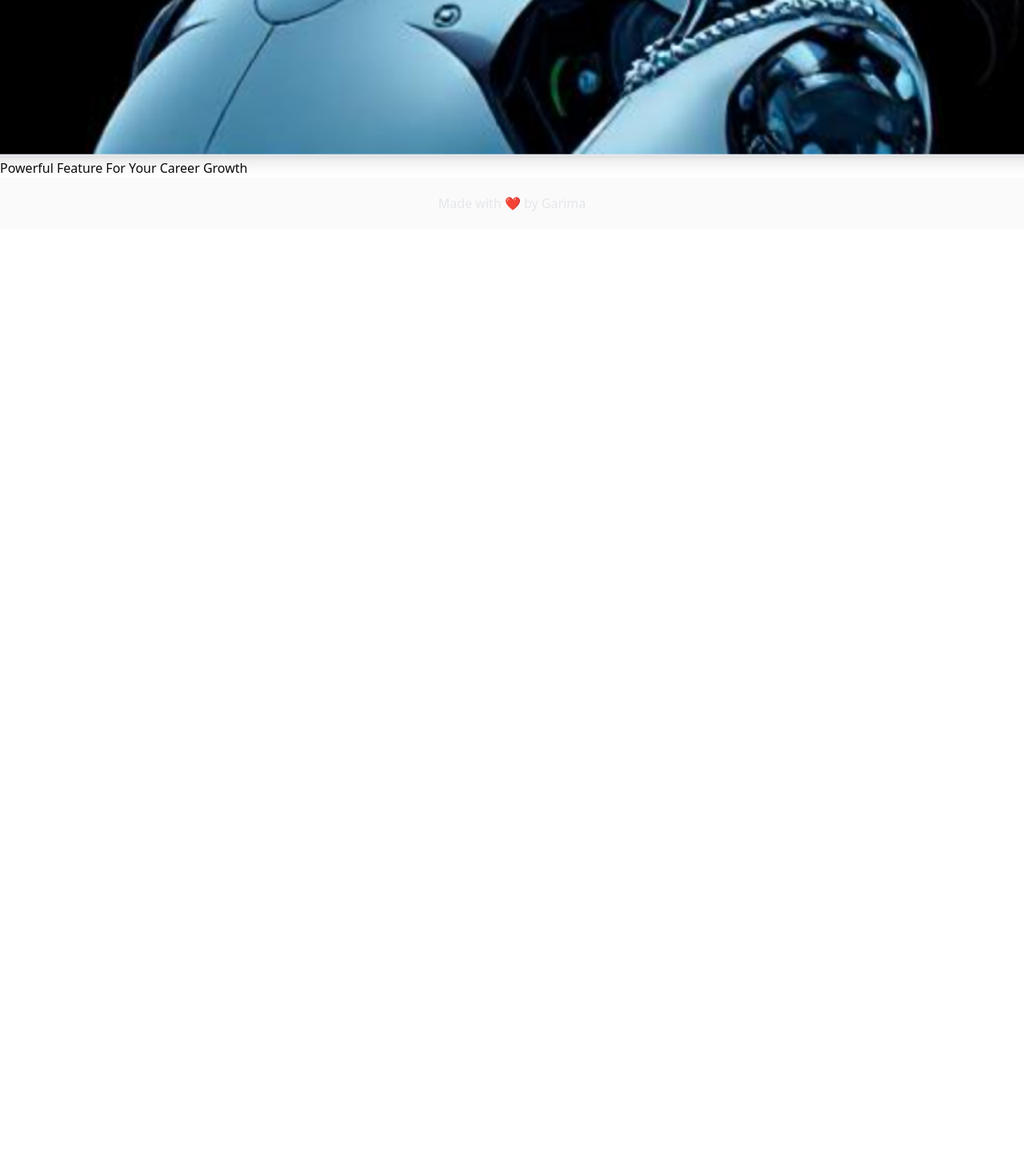
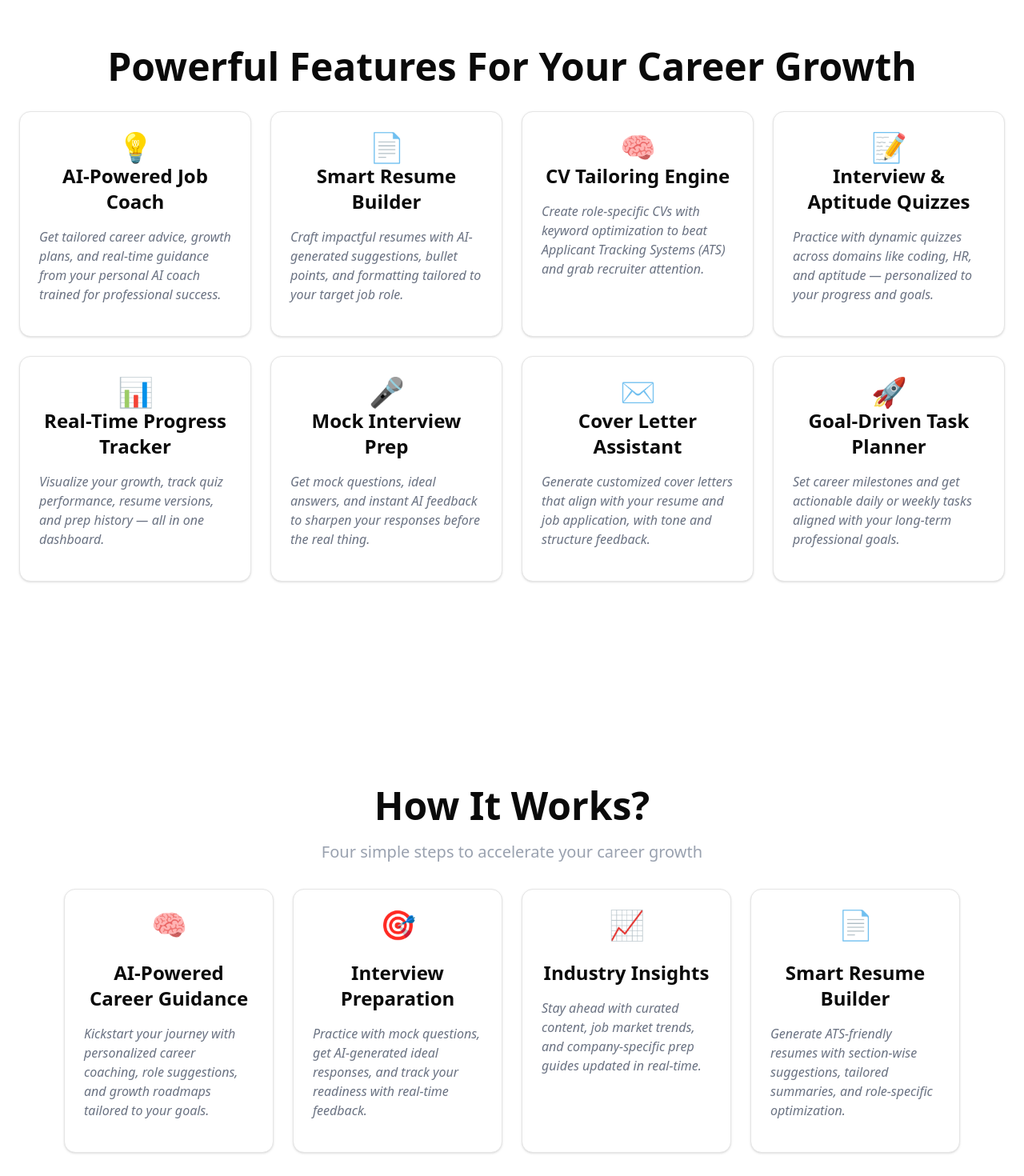
Before and after one commit to garimatiwari2004/sensai, a Next.js app: page / in a window 1280 px wide. Shown: the part 1260-2730 px from the top of the page at 80% size. Before the commit the page ends 1546 px from the top, so only its background shows below. Built offline with nearby package versions, Linux system fonts and the light colour scheme; no server answers.

Commit message:
enhance hero section and add features and working steps data

```diff
--- a/app/globals.css
+++ b/app/globals.css
@@ -164,12 +164,12 @@
 
 }
 .hero-image{
-  transform:rotateX(15deg) scale(1);
+  transform:rotateX(25deg) scale(1);
   transition: transform 0.5s ease-out;
   will-change: transform;
 }
 
 .hero-image.scrolled{
-  transform:rotateX(0deg) scale(1) translateY(40px);
+  transform:rotateX(-5deg) scale(1) translateY(40px);
 
 }
--- a/app/page.jsx
+++ b/app/page.jsx
@@ -1,6 +1,9 @@
 
+import features from '@/components/data/features';
 import HeroSection from '@/components/hero';
 import {Button} from '@/components/ui/button';
+import {Card, CardContent} from '@/components/ui/card';
+import workingSteps from '@/components/data/working';
 export default function Home() {
   return (
     <div>
@@ -8,11 +11,52 @@ export default function Home() {
 
       <HeroSection />
 
-      <section>
-        <div>
-          <h2>
-            Powerful Feature For Your Career Growth
+      <section className='w-full py-12 md:py-24 lg:py-32 bg-background'  >
+        <div className='container mx-auto px-4 space-y-8 md:px-6'>
+          <h2 className='text-2xl md:text-4xl lg:text-5xl font-bold text-center'>
+            Powerful Features For Your Career Growth
           </h2>
+          <div className='grid grid-cols-1 sm:grid-cols-2 md:grid-cols-3 lg:grid-cols-4 gap-6 hover:border-amber-400'>
+            {features.map((feature,index)=>{
+              return(
+                <Card key={index} className='hover:shadow-lg hover:border-blue-300 hover:-translate-y-2 hover:shadow-secondary-foreground transition-all duration-300 ease-in-ou hover:cursor-pointer'>
+
+                   <CardContent>
+                       <div className='flex flex-col items-center'>
+                        <h1 className='text-4xl'>{feature.icon}</h1>
+                        <h3 className='text-2xl font-extrabold text-center'>{feature.title}</h3>
+                        <p className='py-4 text-gray-500 italic hover:text-sky-300'>{feature.description}</p>
+                       </div>
+                    </CardContent>
+                </Card>   )
+            })}
+        </div>
+        </div>
+      </section>
+      <section className='w-full py-12 md:py-24 px-10 lg:py-32 bg-background'  >
+        <div className='container mx-auto px-4 space-y-8 md:px-10'>
+          <div>
+          <h2 className='text-2xl md:text-3xl lg:text-5xl font-bold text-center'>
+            How It Works?
+          </h2>
+          <p className='text-xl text-center mt-5 text-gray-400'>Four simple steps to accelerate your career growth</p>
+          </div>
+          <div className='grid grid-cols-1 sm:grid-cols-1 md:grid-cols-2 lg:grid-cols-4 gap-6 hover:border-amber-400'>
+            {workingSteps.map((step,index)=>{
+              return(
+                <Card key={index}  className='hover:shadow-lg hover:border-blue-300 hover:-translate-y-2 hover:shadow-secondary-foreground transition-all duration-300 ease-in-ou hover:cursor-pointer'>
+
+                   <CardContent>
+                       <div className='flex flex-col items-center'>
+                        <h1 className='text-4xl'>{step.icon}</h1>
+                        <br></br>
+                        <h3 className='text-2xl font-extrabold text-center'>{step.title}</h3>
+                        <p className='py-4 text-gray-500 italic hover:text-sky-300'>{step.description}</p>
+                       </div>
+                    </CardContent>
+                </Card>   )
+            })}
+        </div>
         </div>
       </section>
 
--- /dev/null
+++ b/components/data/features.js
@@ -0,0 +1,52 @@
+const features = [
+  {
+    title: "AI-Powered Job Coach",
+    description:
+      "Get tailored career advice, growth plans, and real-time guidance from your personal AI coach trained for professional success.",
+    icon: "💡",
+  },
+  {
+    title: "Smart Resume Builder",
+    description:
+      "Craft impactful resumes with AI-generated suggestions, bullet points, and formatting tailored to your target job role.",
+    icon: "📄",
+  },
+  {
+    title: "CV Tailoring Engine",
+    description:
+      "Create role-specific CVs with keyword optimization to beat Applicant Tracking Systems (ATS) and grab recruiter attention.",
+    icon: "🧠",
+  },
+  {
+    title: "Interview & Aptitude Quizzes",
+    description:
+      "Practice with dynamic quizzes across domains like coding, HR, and aptitude — personalized to your progress and goals.",
+    icon: "📝",
+  },
+  {
+    title: "Real-Time Progress Tracker",
+    description:
+      "Visualize your growth, track quiz performance, resume versions, and prep history — all in one dashboard.",
+    icon: "📊",
+  },
+  {
+    title: "Mock Interview Prep",
+    description:
+      "Get mock questions, ideal answers, and instant AI feedback to sharpen your responses before the real thing.",
+    icon: "🎤",
+  },
+  {
+    title: "Cover Letter Assistant",
+    description:
+      "Generate customized cover letters that align with your resume and job application, with tone and structure feedback.",
+    icon: "✉️",
+  },
+  {
+    title: "Goal-Driven Task Planner",
+    description:
+      "Set career milestones and get actionable daily or weekly tasks aligned with your long-term professional goals.",
+    icon: "🚀",
+  },
+];
+
+export default features;
--- /dev/null
+++ b/components/data/working.js
@@ -0,0 +1,28 @@
+const workingSteps = [
+  {
+    title: "AI-Powered Career Guidance",
+    description:
+      "Kickstart your journey with personalized career coaching, role suggestions, and growth roadmaps tailored to your goals.",
+    icon: "🧠",
+  },
+  {
+    title: "Interview Preparation",
+    description:
+      "Practice with mock questions, get AI-generated ideal responses, and track your readiness with real-time feedback.",
+    icon: "🎯",
+  },
+  {
+    title: "Industry Insights",
+    description:
+      "Stay ahead with curated content, job market trends, and company-specific prep guides updated in real-time.",
+    icon: "📈",
+  },
+  {
+    title: "Smart Resume Builder",
+    description:
+      "Generate ATS-friendly resumes with section-wise suggestions, tailored summaries, and role-specific optimization.",
+    icon: "📄",
+  },
+];
+
+export default workingSteps;
--- a/components/header.jsx
+++ b/components/header.jsx
@@ -28,7 +28,7 @@ import {
 
 const Header = () => {
   return (
-    <header className="fixed top-0 w-full border-b bg-background/80 backdrop-blur-md z-50 supports-[backdrop-filter]:bg-background/60">
+    <header className=" w-full border-b bg-background/80 backdrop-blur-md z-50 supports-[backdrop-filter]:bg-background/60">
       <nav className="container mx-auto px-4 flex items-center justify-between">
         <Link href="/">
           <Image
--- a/components/hero.jsx
+++ b/components/hero.jsx
@@ -33,11 +33,11 @@ const HeroSection = () => {
 
 
   return (
-    <section className='w-full pt-36 md:pt-48 pb-10'>
+    <section className='w-full pt-36 md:pt-30 pb-10'>
         <div className='space-y-6 text-center'>
 
-            <div className='space-y-6 mx-auto'>
-                <h1 className='text-5xl font-bold md:text-6xl lg:text-7xl xl:text-8xl gradient-title'>
+            <div className='space-y-6  mx-auto'>
+                <h1 className='mx-auto text-5xl font-bold md:text-6xl lg:text-7xl xl:text-8xl gradient-title'>
                     Your Personal AI Coach for
                     <br>
                     </br>
@@ -64,11 +64,11 @@ const HeroSection = () => {
             </div>
 
             <div className='hero-image-wrapper mt-5 md:mt-0'>
-                <div ref={imageRef} className='hero-image flex justify-center items-center'>
+                <div ref={imageRef} className='hero-image flex justify-center items-center md-mx-auto my-auto'>
                     <Image
                     src={"/image.png"}
-                    width={1280}
-                    height={320}
+                    width={880}
+                    height={220}
                     alt="AI Coach"
                     className='border-2 border-gray-200 rounded-lg shadow-lg hover:shadow-secondary-foreground  md:mx-auto my-auto'
 
```
